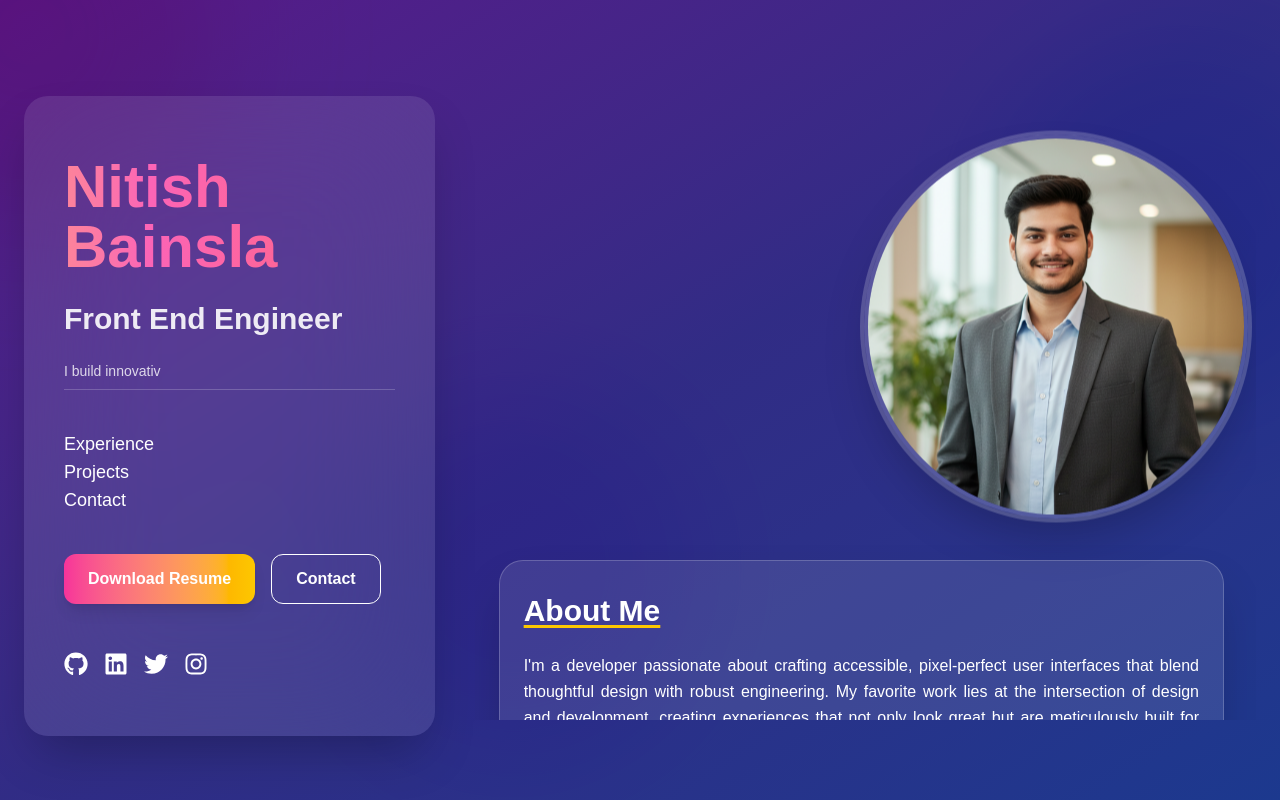
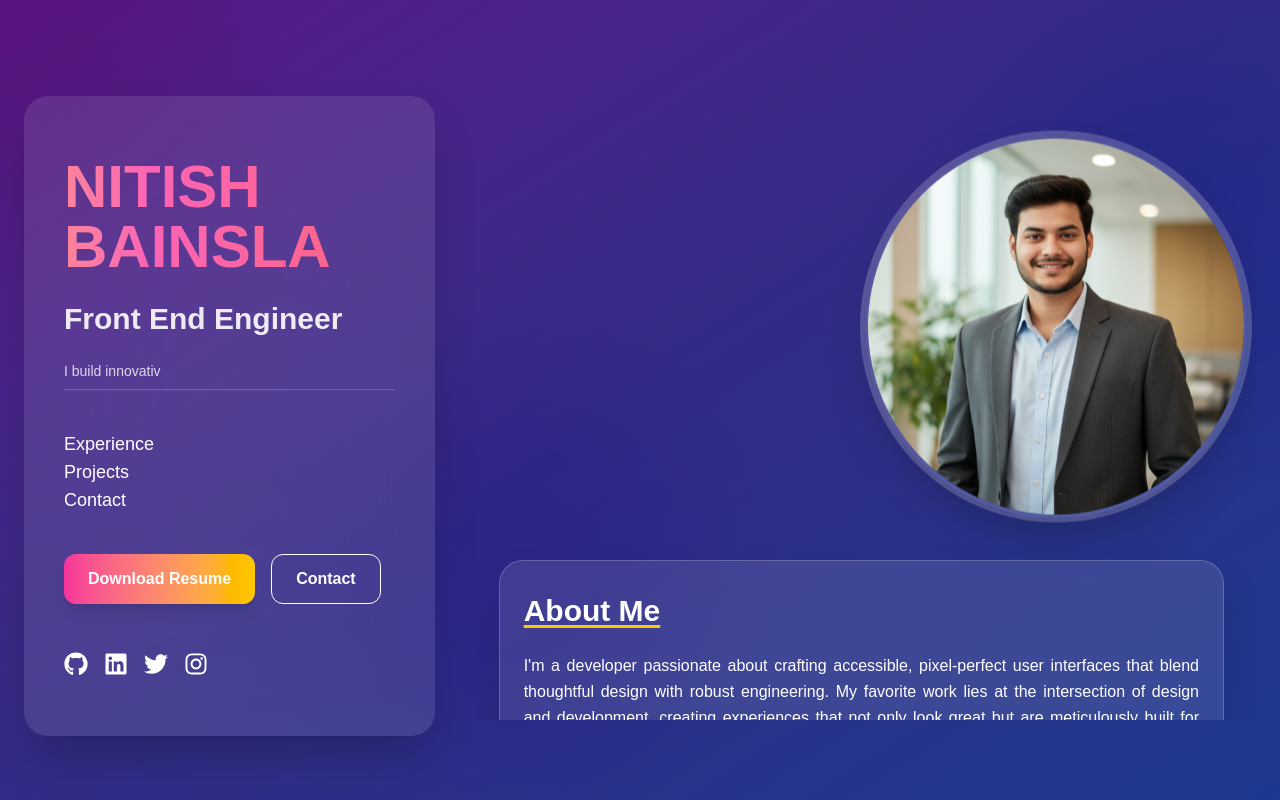
Before and after one commit to nitishbainslaa/my-resume, a Next.js app: page / in a window 1280 px wide. Built offline with nearby package versions, Linux system fonts and the light colour scheme.

Commit message:
Update page.js

```diff
--- a/src/app/page.js
+++ b/src/app/page.js
@@ -30,7 +30,7 @@ export default function Home() {
         {/* Left Sticky Section */}
         <div className="md:w-1/3 w-full flex-shrink-0 sticky md:top-10 self-start h-auto md:h-[80vh] p-8 md:p-10 bg-white/10 backdrop-blur-3xl rounded-3xl shadow-2xl flex flex-col justify-center space-y-6 transform transition-transform duration-500 hover:scale-105 hover:shadow-2xl">
           <h2 className="text-4xl sm:text-5xl md:text-6xl font-extrabold bg-clip-text text-transparent bg-gradient-to-r from-yellow-400 via-pink-400 to-red-400 animate-gradient-text text-center md:text-left">
-            Nitish Bainsla
+            NITISH BAINSLA
           </h2>
           <h3 className="text-xl sm:text-2xl md:text-3xl font-semibold text-white/90 text-center md:text-left">
             Front End Engineer
```
